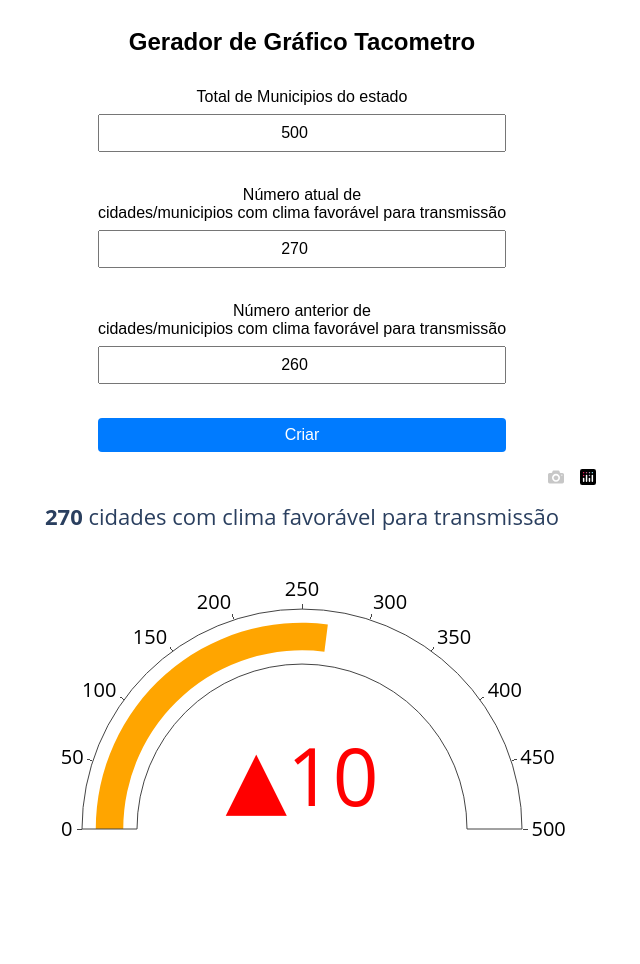
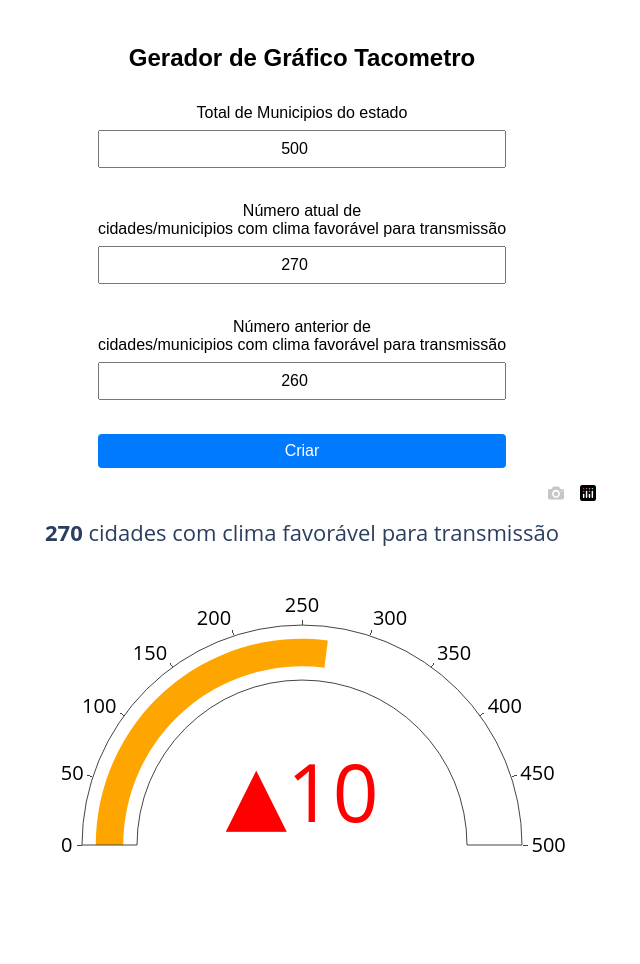
Before and after one commit to OMarcosNobre/denispy, a Flask app: page / in a window 1280 px wide. Shown: the whole page, without its empty margins (338-978 px from the left). Before the commit the page ends 836 px from the top, so only its background shows below. Run offline with Flask 3, Linux system fonts and the light colour scheme; some libraries are stand-ins or nearby versions.

Commit message:
Ajuste body margin 24px

```diff
--- a/templates/index.html
+++ b/templates/index.html
@@ -11,7 +11,6 @@
             flex-direction: column;
             width: 100%;
             align-items: center;
-            height: 100vh;
             font-family: sans-serif;
             gap: 12px;
         }
@@ -53,7 +52,7 @@
         }
     </style>
 </head>
-<body style="display: grid;">
+<body style="display: grid; margin: 24px;">
     <section class="container-graph">
         <h1>Gerador de Gráfico Tacometro</h1>
         <form method="POST" class="formForm">
```
